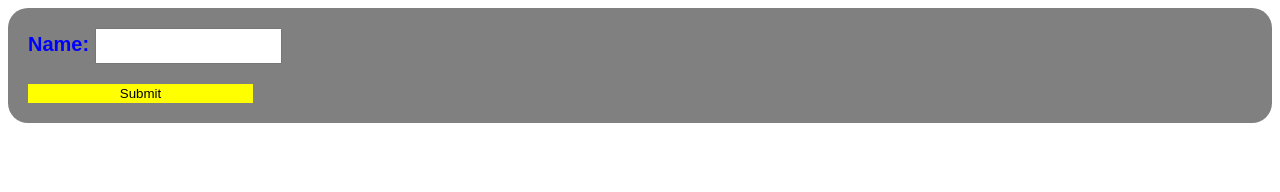
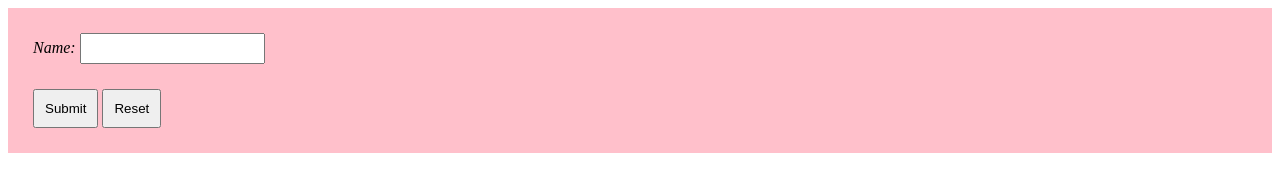
Before and after one commit to Aanand-Patil/no2, a plain HTML site: page index.html in a window 1280 px wide. Drawn offline with Linux system fonts and the light colour scheme.

Commit message:
css added

```diff
--- a/index.html
+++ b/index.html
@@ -5,16 +5,16 @@
     <meta charset="UTF-8">
     <meta name="viewport" content="width=device-width, initial-scale=1.0">
     <title>Document</title>
+    <link rel="stylesheet" href="style.css">
 </head>
 
 <body>
-    <form style="font-family: Arial;background-color: gray;padding: 20px;border-radius: 20px;">
-        <label for="name" style="font-weight: bold;font-size: 20px;color: blue;">
-            Name:
-        </label>
-        <input type="text" id="name" style="font-style: italic;margin-bottom: 20px;height: 30px;">
+    <form>
+        <label for="name">Name:</label>
+        <input type="text" id="name">
         <br>
-        <button type="submit" style="background-color: yellow;width: 225px;border: 1px solid yellow;">Submit</button>
+        <button class="btn" type="submit">Submit</button>
+        <button class="btn" type="reset">Reset</button>
     </form>
 </body>
 
--- /dev/null
+++ b/style.css
@@ -0,0 +1,17 @@
+form {
+    padding: 25px;
+    background-color: pink;
+}
+
+#name {
+    height: 25px;
+}
+
+label[for="name"] {
+    font-style: italic;
+}
+
+.btn {
+    margin-top: 25px;
+    padding: 10px;
+}
```
